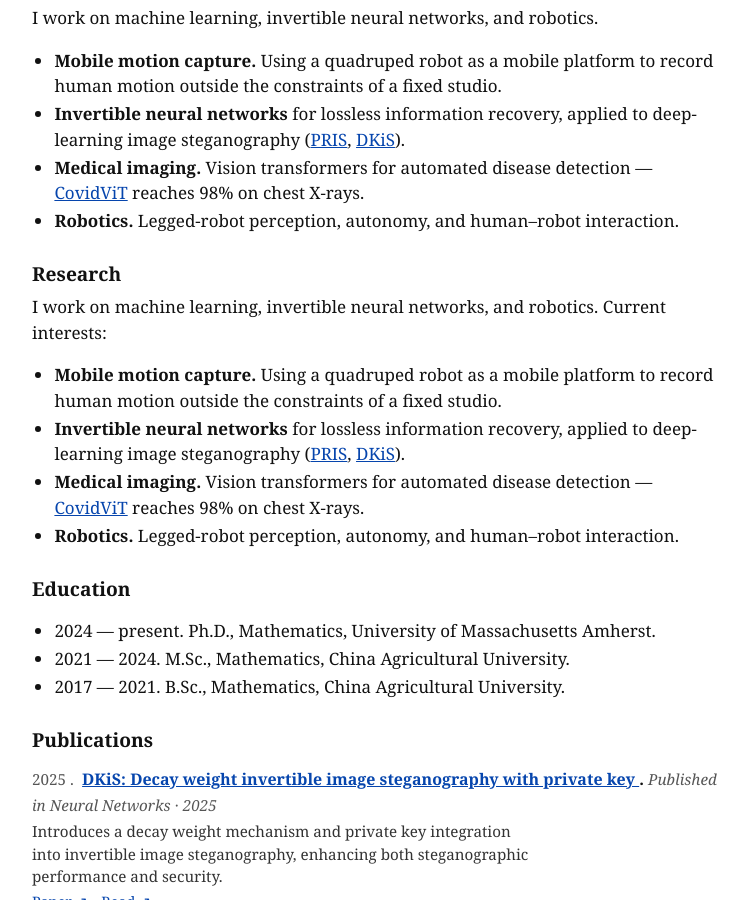
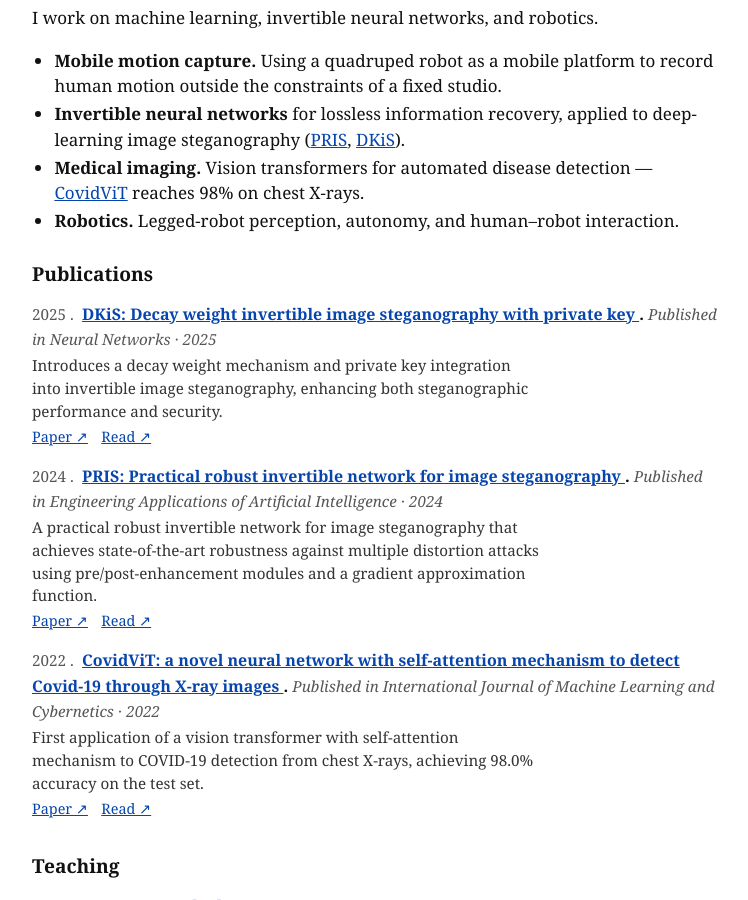
Before and after one commit to yanghangAI/yanghangAI.github.io, a Jekyll site: the page built from _pages/about.md, in a window 1280 px wide and 900 px high, scrolled down 256 px. Shown: the whole window, without its empty margins (264-1012 px from the left). Built offline with Jekyll 4.4.1, drawn with Linux system fonts in a browser that asks for light colours.

Commit message:
refactor(home): strip about.md to frontmatter-only

```diff
--- a/_pages/about.md
+++ b/_pages/about.md
@@ -6,18 +6,3 @@ redirect_from:
   - /about/
   - /about.html
 ---
-
-## Research
-
-I work on machine learning, invertible neural networks, and robotics. Current interests:
-
-- **Mobile motion capture.** Using a quadruped robot as a mobile platform to record human motion outside the constraints of a fixed studio.
-- **Invertible neural networks** for lossless information recovery, applied to deep-learning image steganography ([PRIS](https://arxiv.org/abs/2309.13620), [DKiS](https://arxiv.org/abs/2311.18243)).
-- **Medical imaging.** Vision transformers for automated disease detection — [CovidViT](https://link.springer.com/article/10.1007/s13042-022-01676-7) reaches 98% on chest X-rays.
-- **Robotics.** Legged-robot perception, autonomy, and human–robot interaction.
-
-## Education
-
-- 2024 — present. Ph.D., Mathematics, University of Massachusetts Amherst.
-- 2021 — 2024. M.Sc., Mathematics, China Agricultural University.
-- 2017 — 2021. B.Sc., Mathematics, China Agricultural University.
```
